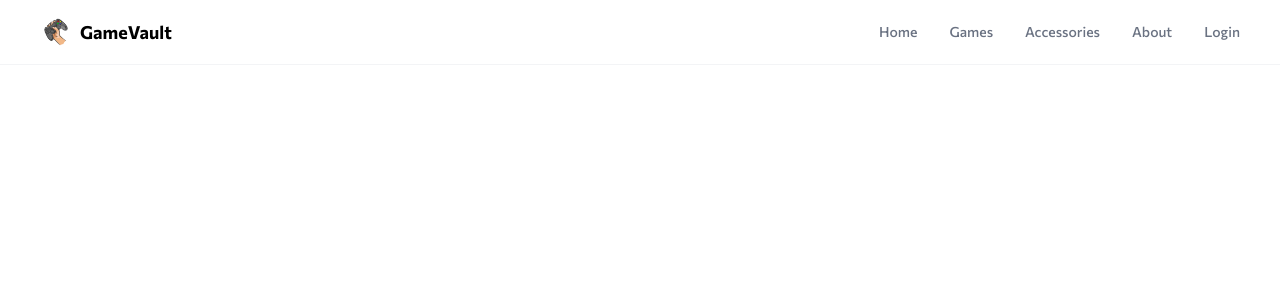
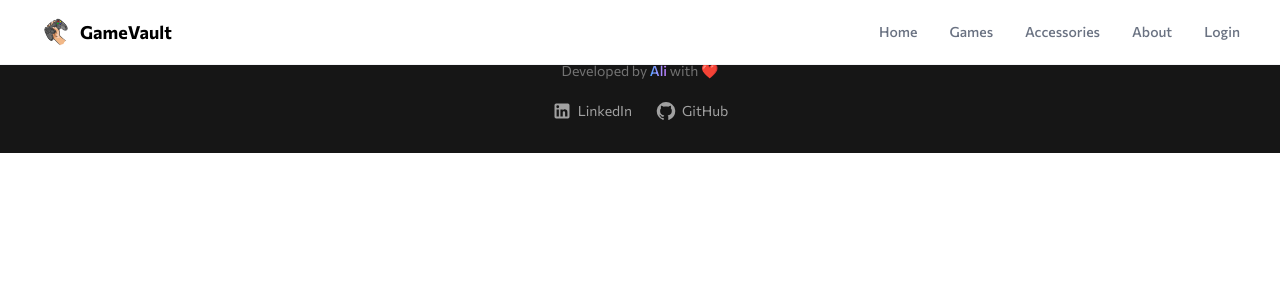
Before and after one commit to Ali1180-uni/Game_Store_MERN, a React (Vite) app in the folder Frontend/: page /GameVault/register in a window 1280 px wide. Shown: the top 300 px of the page. Built offline with nearby package versions, Linux system fonts and the light colour scheme.

Commit message:
Map & Hero Page setup

```diff
--- a/Frontend/package.json
+++ b/Frontend/package.json
@@ -12,6 +12,7 @@
   "dependencies": {
     "@emotion/react": "^11.14.0",
     "@emotion/styled": "^11.14.1",
+    "@mui/icons-material": "^9.2.0",
     "@mui/material": "^9.2.0",
     "@tailwindcss/vite": "^4.3.2",
     "@tanstack/react-query": "^5.101.2",
--- a/Frontend/src/components/Footer.tsx
+++ b/Frontend/src/components/Footer.tsx
@@ -1,10 +1,62 @@
+import GitHubIcon from "@mui/icons-material/GitHub";
+import LinkedInIcon from "@mui/icons-material/LinkedIn";
+import { motion } from "framer-motion";
 
-const Footer = () => {
+function Footer() {
   return (
-    <div>
+    <footer className="bg-neutral-950/95 backdrop-blur-sm border-t border-neutral-800 text-neutral-400 py-8 px-8 mt-auto">
+      <div className="flex flex-col items-center gap-2 text-sm">
+        <p className="text-neutral-500">
+          © 2026 GameVault. All rights reserved.
+        </p>
+        <p className="text-neutral-500">
+          Developed by{" "}
+          <span className="text-transparent bg-clip-text bg-linear-to-r from-blue-400 to-purple-400 font-medium">
+            Ali
+          </span>{" "}
+          with ❤️
+        </p>
 
-    </div>
-  )
+        <div className="flex gap-6 mt-3">
+          <motion.a
+            href="https://www.linkedin.com/in/hiali1180/"
+            target="_blank"
+            rel="noreferrer"
+            whileHover={{ y: -2 }}
+            whileTap={{ scale: 0.95 }}
+            className="group flex items-center gap-1.5 text-neutral-400 hover:text-blue-400 transition-colors duration-300"
+          >
+            <LinkedInIcon
+              fontSize="small"
+              className="transition-transform duration-300 group-hover:scale-110 group-hover:drop-shadow-[0_0_6px_rgba(96,165,250,0.6)]"
+            />
+            <span className="relative">
+              LinkedIn
+              <span className="absolute left-0 -bottom-0.5 h-px w-0 bg-blue-400 transition-all duration-300 group-hover:w-full" />
+            </span>
+          </motion.a>
+
+          <motion.a
+            href="https://github.com/Ali1180-uni"
+            target="_blank"
+            rel="noreferrer"
+            whileHover={{ y: -2 }}
+            whileTap={{ scale: 0.95 }}
+            className="group flex items-center gap-1.5 text-neutral-400 hover:text-purple-400 transition-colors duration-300"
+          >
+            <GitHubIcon
+              fontSize="small"
+              className="transition-transform duration-300 group-hover:scale-110 group-hover:drop-shadow-[0_0_6px_rgba(192,132,252,0.6)]"
+            />
+            <span className="relative">
+              GitHub
+              <span className="absolute left-0 -bottom-0.5 h-px w-0 bg-purple-400 transition-all duration-300 group-hover:w-full" />
+            </span>
+          </motion.a>
+        </div>
+      </div>
+    </footer>
+  );
 }
 
-export default Footer
+export default Footer;
--- a/Frontend/src/components/Hero.tsx
+++ b/Frontend/src/components/Hero.tsx
@@ -1,11 +1,12 @@
 import { useRef } from "react";
+import { NavLink } from "react-router-dom";
 import { motion, useMotionValue, useTransform } from "framer-motion";
 import consoleImg from "../../public/images/ps5.png";
+const MotionNavLink = motion(NavLink);
 
 const Hero = () => {
   const heroRef = useRef<HTMLDivElement>(null);
 
-  // Cursor ambient glow
   const fieldX = useMotionValue(50);
   const fieldY = useMotionValue(50);
 
@@ -23,7 +24,7 @@ const Hero = () => {
   const fieldGlowBackground = useTransform(
     [fieldX, fieldY],
     ([x, y]) =>
-      `radial-gradient(650px circle at ${x}% ${y}%, rgba(110,70,255,0.10), transparent 70%)`
+      `radial-gradient(650px circle at ${x}% ${y}%, rgba(110,70,255,0.10), transparent 70%)`,
   );
 
   return (
@@ -32,13 +33,10 @@ const Hero = () => {
       onMouseMove={handleHeroMouseMove}
       className="relative min-h-screen overflow-hidden bg-linear-to-b from-neutral-950 via-neutral-900 to-black flex items-center justify-center"
     >
-      {/* Cursor Ambient Glow */}
       <motion.div
         className="absolute inset-0 pointer-events-none"
         style={{ background: fieldGlowBackground }}
       />
-
-      {/* Grid */}
       <div
         className="absolute inset-0 opacity-[0.03] pointer-events-none"
         style={{
@@ -49,14 +47,11 @@ const Hero = () => {
       />
 
       <div className="relative z-10 mx-auto grid max-w-7xl grid-cols-1 items-center gap-16 px-6 py-24 md:grid-cols-2">
-
-        {/* LEFT */}
         <div>
-
           <motion.p
             initial={{ opacity: 0, y: 15 }}
             animate={{ opacity: 1, y: 0 }}
-            transition={{ duration: .5 }}
+            transition={{ duration: 0.5 }}
             className="mb-4 uppercase tracking-[0.25em] text-sm font-medium text-violet-400"
           >
             Play Has No Limits
@@ -65,88 +60,82 @@ const Hero = () => {
           <motion.h1
             initial={{ opacity: 0, y: 25 }}
             animate={{ opacity: 1, y: 0 }}
-            transition={{ duration: .6 }}
+            transition={{ duration: 0.6 }}
             className="text-5xl md:text-7xl font-black leading-[1.05] text-white"
           >
             Power Meets
             <br />
-
             <span className="bg-linear-to-r from-violet-400 via-fuchsia-300 to-sky-400 bg-clip-text text-transparent">
               Silence
             </span>
-
           </motion.h1>
 
           <motion.p
             initial={{ opacity: 0, y: 20 }}
             animate={{ opacity: 1, y: 0 }}
-            transition={{ delay: .15 }}
+            transition={{ delay: 0.15 }}
             className="mt-7 max-w-lg text-neutral-400 leading-8"
           >
             Ultra-fast loading, breathtaking visuals, and immersive haptics.
-            Experience the next generation of gaming with the PlayStation 5 Slim.
+            Experience the next generation of gaming with the PlayStation 5
+            Slim.
           </motion.p>
 
           <motion.div
             initial={{ opacity: 0 }}
             animate={{ opacity: 1 }}
-            transition={{ delay: .25 }}
+            transition={{ delay: 0.25 }}
             className="mt-10 flex gap-5"
           >
-
-            <motion.button
+            <MotionNavLink
+              to="/GameVault/Games"
               whileHover={{
                 scale: 1.05,
                 boxShadow: "0 0 40px rgba(255,255,255,.18)",
               }}
-              whileTap={{ scale: .95 }}
-              className="rounded-full bg-white px-8 py-3 font-semibold text-black"
+              whileTap={{ scale: 0.95 }}
+              className="inline-flex items-center justify-center rounded-full bg-white px-8 py-3 font-semibold text-black"
             >
               Shop Now
-            </motion.button>
+            </MotionNavLink>
 
-            <motion.button
+            <MotionNavLink
+              to="/GameVault/About"
               whileHover={{
                 scale: 1.05,
                 borderColor: "#8B5CF6",
               }}
-              whileTap={{ scale: .95 }}
-              className="rounded-full border border-neutral-700 px-8 py-3 font-semibold text-white"
+              whileTap={{ scale: 0.95 }}
+              className="inline-flex items-center justify-center rounded-full border border-neutral-700 px-8 py-3 font-semibold text-white transition-colors"
             >
               Learn More
-            </motion.button>
-
+            </MotionNavLink>
           </motion.div>
-
         </div>
 
-        {/* RIGHT */}
         <motion.div
           initial="rest"
           whileHover="hover"
           className="relative flex items-center justify-center"
         >
-
-          {/* Purple Glow */}
           <motion.div
             variants={{
               rest: {
-                opacity: .45,
+                opacity: 0.45,
                 scale: 1,
               },
               hover: {
-                opacity: .95,
+                opacity: 0.95,
                 scale: 1.18,
               },
             }}
             transition={{
-              duration: .4,
+              duration: 0.4,
               ease: "easeOut",
             }}
             className="absolute h-90 w-90 rounded-full bg-violet-600/30 blur-[120px]"
           />
 
-          {/* Console */}
           <motion.img
             src={consoleImg}
             alt="PlayStation 5 Slim"
@@ -163,7 +152,7 @@ const Hero = () => {
             }}
             transition={{
               opacity: {
-                duration: .8,
+                duration: 0.8,
               },
               y: {
                 repeat: Infinity,
@@ -171,15 +160,13 @@ const Hero = () => {
                 ease: "easeInOut",
               },
               scale: {
-                duration: .3,
+                duration: 0.3,
               },
             }}
             className="relative z-10 w-full max-w-110 select-none drop-shadow-[0_40px_80px_rgba(0,0,0,.65)]"
             draggable={false}
           />
-
         </motion.div>
-
       </div>
     </section>
   );
--- a/Frontend/src/components/Map/Map.tsx
+++ b/Frontend/src/components/Map/Map.tsx
@@ -1,45 +1,28 @@
-import { MapContainer, TileLayer, Marker, Popup } from "react-leaflet";
+import { MapContainer, TileLayer, Marker, Tooltip } from "react-leaflet";
 import "leaflet/dist/leaflet.css";
-import L from "leaflet";
-
-import markerIcon2x from "leaflet/dist/images/marker-icon-2x.png";
-import markerIcon from "leaflet/dist/images/marker-icon.png";
-import markerShadow from "leaflet/dist/images/marker-shadow.png";
-
-const defaultIconPrototype = L.Icon.Default.prototype as L.Icon.Default & {
-  _getIconUrl?: () => string;
-};
-
-delete defaultIconPrototype._getIconUrl;
-
-L.Icon.Default.mergeOptions({
-  iconRetinaUrl: markerIcon2x,
-  iconUrl: markerIcon,
-  shadowUrl: markerShadow,
-});
-
-// Replace with your shop coordinates
-const shopLocation: [number, number] = [31.4504, 73.1350];
+const shopLocation: [number, number] = [31.40611, 73.102239];
 
 const Map = () => {
   return (
     <MapContainer
       center={shopLocation}
       zoom={15}
-      scrollWheelZoom={false}
+      scrollWheelZoom={true}
       className="h-112.5 w-full rounded-xl"
     >
       <TileLayer
-        attribution='&copy; <a href="https://www.openstreetmap.org/">OpenStreetMap</a>'
+        attribution='&copy; <a href="https://www.openstreetmap.org/">GameVault</a>'
         url="https://{s}.tile.openstreetmap.org/{z}/{x}/{y}.png"
       />
 
       <Marker position={shopLocation}>
-        <Popup>
-          <strong>Game Store</strong>
-          <br />
-          Faisalabad, Pakistan
-        </Popup>
+        <Tooltip permanent direction="top" offset={[-14, -10]}>
+          <div className="text-center font-semibold">
+            <strong>GameVault</strong>
+            <br />
+            Faisalabad, Pakistan
+          </div>
+        </Tooltip>
       </Marker>
     </MapContainer>
   );
--- a/Frontend/src/components/Navbar.tsx
+++ b/Frontend/src/components/Navbar.tsx
@@ -21,7 +21,7 @@ const Navbar = () => {
   const [menuOpen, setMenuOpen] = useState(false);
 
   return (
-    <nav className="fixed top-0 left-0 right-0 z-[9999] w-full flex items-center justify-between px-6 md:px-10 py-4 bg-white dark:bg-neutral-950 border-b border-gray-100 dark:border-neutral-800">
+    <nav className="fixed top-0 left-0 right-0 z-9999 w-full flex items-center justify-between px-6 md:px-10 py-4 bg-white dark:bg-neutral-950 border-b border-gray-100 dark:border-neutral-800">
       <NavLink
         to="/GameVault"
         className="flex items-center gap-2 text-lg font-bold text-black dark:text-white shrink-0"
```
Also changed, not shown: Frontend/src/components/ShowCase.tsx (added), 1 other file (tests, documents, lock files or other folders).
